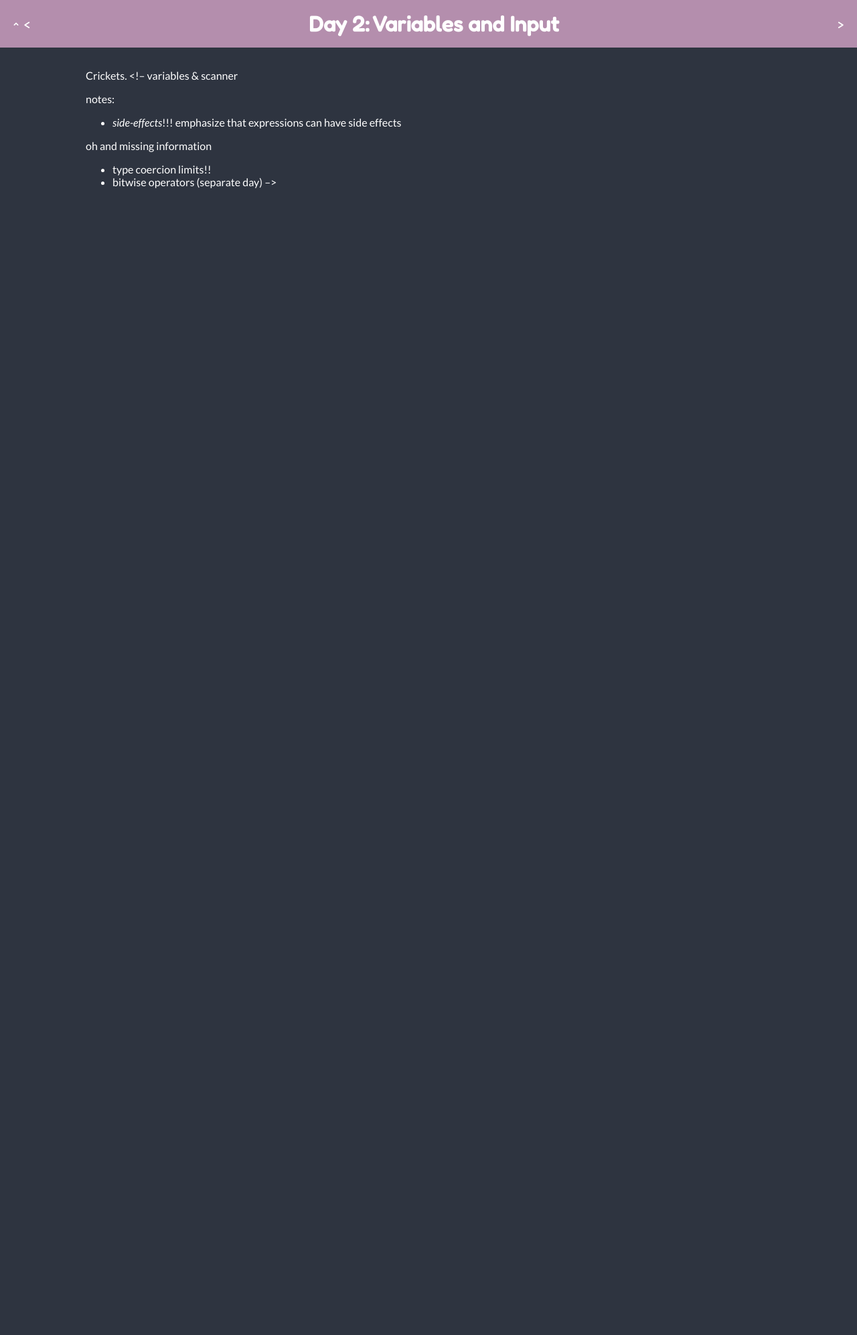
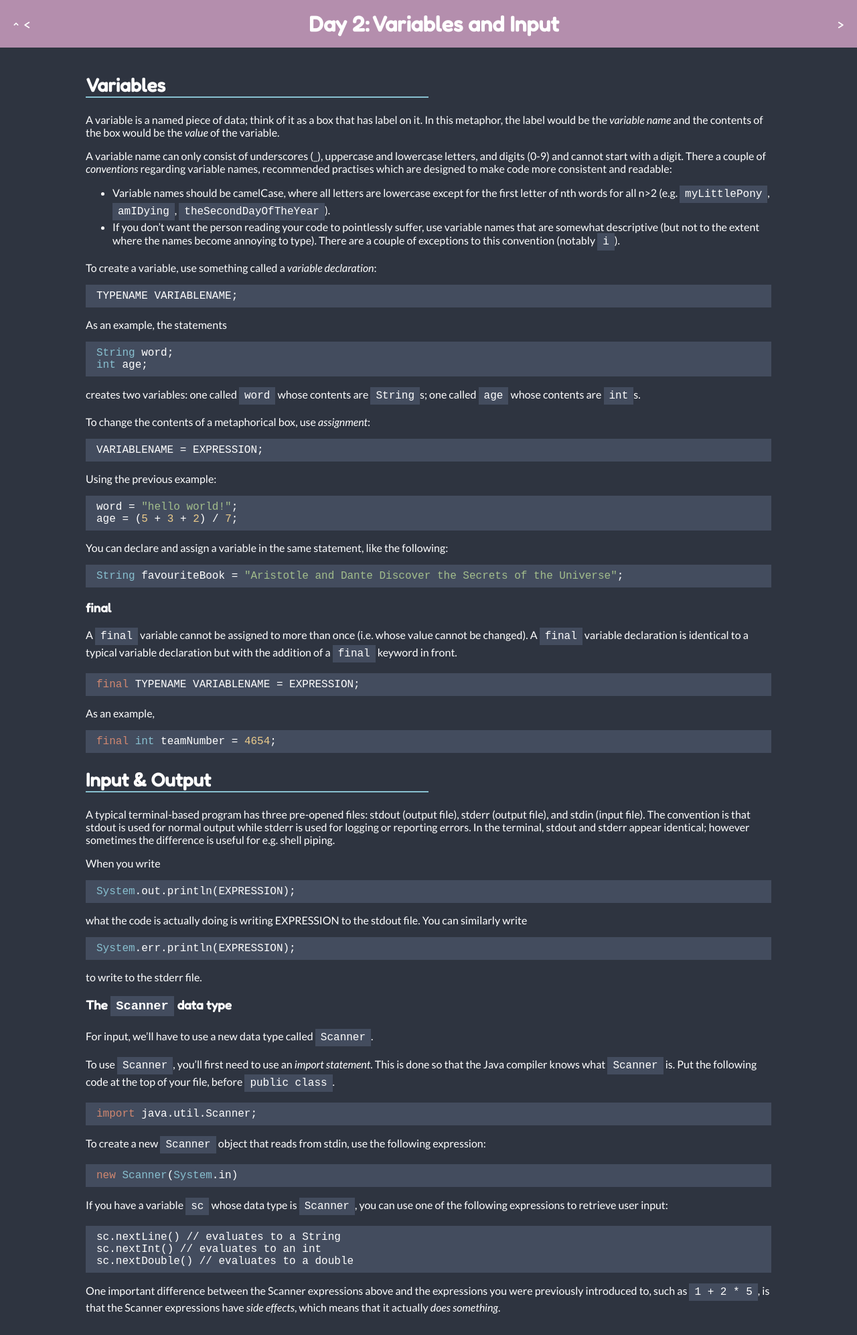
Before and after one commit to Jellyfish4654/guides, a Jekyll site: the page built from java/day2.md, in a window 1280 px wide. Shown: the whole page at 67% size. Built offline with Jekyll 4.4.1, drawn with Linux system fonts in a browser that asks for light colours; before the commit the page ends 900 px from its top, so only the background shows below that.

Commit message:
add day 2

````diff
--- a/java/day2.md
+++ b/java/day2.md
@@ -6,14 +6,105 @@ left: day1.html
 right: day3.html
 ---
 
-Crickets.
-<!--
-variables & scanner
+## Variables
+A variable is a named piece of data; think of it as a box that has label on it.
+In this metaphor, the label would be the *variable name* and the contents of the box would be
+the *value* of the variable.
 
-notes:
- - *side-effects*!!! emphasize that expressions can have side effects
+A variable name can only consist of underscores (_), uppercase and lowercase letters, and digits (0-9) and cannot start with a digit.
+There a couple of *conventions* regarding variable names, recommended practises which are designed to make code more consistent and readable:
+ - Variable names should be camelCase, where all letters are lowercase except for the first
+letter of nth words for all n>2 (e.g. `myLittlePony`, `amIDying`, `theSecondDayOfTheYear`).
+ - If you don't want the person reading your code to pointlessly suffer, use variable names that are somewhat
+descriptive (but not to the extent where the names become annoying to type). There are a couple of exceptions
+to this convention (notably `i`).
 
-oh and missing information
- - type coercion limits!!
- - bitwise operators (separate day)
--->
+To create a variable, use something called a *variable declaration*:
+
+```java
+TYPENAME VARIABLENAME;
+```
+
+As an example, the statements
+```java
+String word;
+int age;
+```
+creates two variables: one called `word` whose contents are `String`s; one called `age` whose contents are `int`s.
+
+To change the contents of a metaphorical box, use *assignment*:
+
+```
+VARIABLENAME = EXPRESSION;
+```
+
+Using the previous example:
+```java
+word = "hello world!";
+age = (5 + 3 + 2) / 7;
+```
+
+You can declare and assign a variable in the same statement, like the following:
+```java
+String favouriteBook = "Aristotle and Dante Discover the Secrets of the Universe";
+```
+
+### final
+A `final` variable cannot be assigned to more than once (i.e. whose value cannot be changed).
+A `final` variable declaration is identical to a typical variable declaration
+but with the addition of a `final` keyword in front.
+```java
+final TYPENAME VARIABLENAME = EXPRESSION;
+```
+
+As an example,
+```java
+final int teamNumber = 4654;
+```
+
+## Input & Output
+A typical terminal-based program has three pre-opened files:
+stdout (output file), stderr (output file), and stdin (input file).
+The convention is that stdout is used for normal output while stderr is used for logging
+or reporting errors. In the terminal, stdout and stderr appear identical; however
+sometimes the difference is useful for e.g. shell piping.
+
+When you write
+```java
+System.out.println(EXPRESSION);
+```
+what the code is actually doing is writing EXPRESSION to the stdout file.
+You can similarly write
+```java
+System.err.println(EXPRESSION);
+```
+to write to the stderr file.
+
+### The `Scanner` data type
+For input, we'll have to use a new data type called `Scanner`.
+
+To use `Scanner`, you'll first need to use an *import statement*. This is done so that
+the Java compiler knows what `Scanner` is. Put the following code at the top of your file, before
+`public class`.
+
+```java
+import java.util.Scanner;
+```
+
+To create a new `Scanner` object that reads from stdin, use the following expression:
+
+```java
+new Scanner(System.in)
+```
+
+If you have a variable `sc` whose data type is `Scanner`, you can use
+one of the following expressions to retrieve user input:
+```java
+sc.nextLine() // evaluates to a String
+sc.nextInt() // evaluates to an int
+sc.nextDouble() // evaluates to a double
+```
+
+One important difference between the Scanner expressions above and the expressions
+you were previously introduced to, such as `1 + 2 * 5`, is that the Scanner expressions
+have *side effects*, which means that it actually *does something*.
--- a/style.css
+++ b/style.css
@@ -21,7 +21,13 @@ header, h1, h2, h3, h4, h5,h6 {
     font-family: 'Fredoka';
 }
 
-.q {
+h2 {
+    border-bottom: 2px solid #88c0d0;
+    width: 512px;
+    font-size: 28px;
+}
+
+.q, blockquote {
     background: #5e81ac;
     padding: 8px 16px;
     margin-left: 32px;
@@ -59,7 +65,7 @@ a:active {
 
 .highlight .kt, .highlight .nc { /* types*/
     color: #88c0d0; }
-.highlight .kd, .highlight .nt {/*keywords*/
+.highlight .kd, .highlight .nt, .highlight .k, .highlight .kn {/*keywords*/
     color: #d08770; }
 .highlight .s, .highlight .s2 { /*strings*/
     color: #a3be8c; }
````
